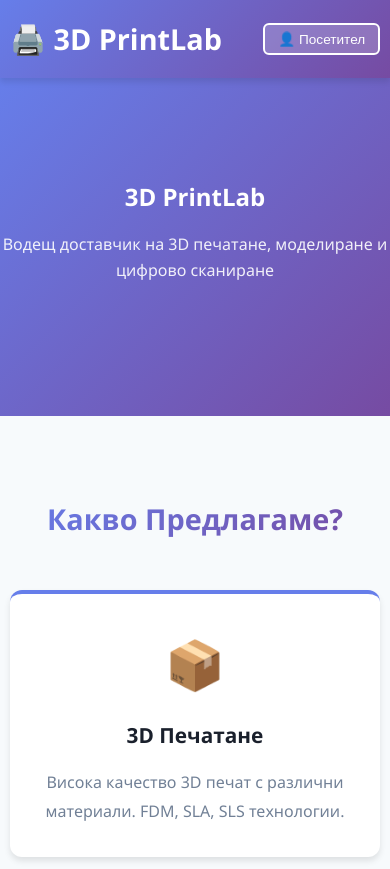
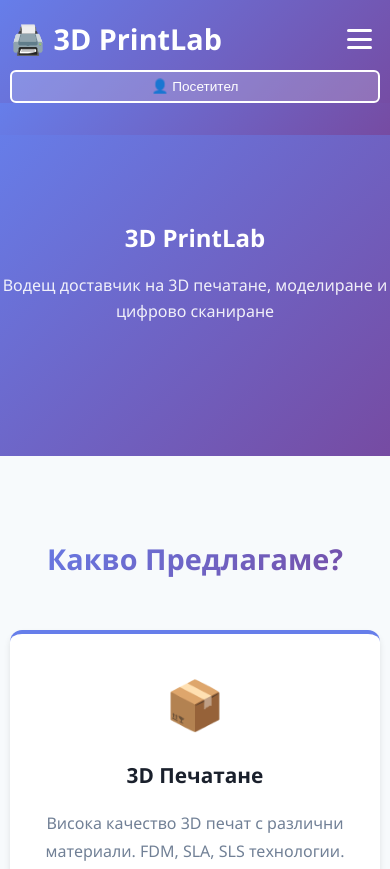
Before and after one commit to eng-FluBaR/3d-printing-site, a plain HTML site: page index.html in a window 390 px wide. Shown: the top 869 px of the page. Drawn offline with Linux system fonts and the light colour scheme.

Commit message:
Phone setup

```diff
--- a/css/style.css
+++ b/css/style.css
@@ -50,6 +50,7 @@ body {
     display: flex;
     justify-content: space-between;
     align-items: center;
+    gap: 1rem;
 }
 
 .nav-brand h1 {
@@ -71,10 +72,42 @@ body {
     color: var(--secondary-color);
 }
 
+/* Hamburger Menu */
+.hamburger {
+    display: none;
+    flex-direction: column;
+    background: none;
+    border: none;
+    cursor: pointer;
+    padding: 0.5rem;
+    gap: 0.35rem;
+}
+
+.hamburger span {
+    width: 25px;
+    height: 3px;
+    background: white;
+    border-radius: 2px;
+    transition: all 0.3s ease;
+}
+
+.hamburger.active span:nth-child(1) {
+    transform: rotate(45deg) translate(10px, 10px);
+}
+
+.hamburger.active span:nth-child(2) {
+    opacity: 0;
+}
+
+.hamburger.active span:nth-child(3) {
+    transform: rotate(-45deg) translate(7px, -7px);
+}
+
 .nav-menu {
     display: flex;
     list-style: none;
     gap: 2rem;
+    flex: 1;
 }
 
 .nav-menu a {
@@ -1614,6 +1647,48 @@ table tbody tr:hover {
 
 /* ==================== RESPONSIVE ==================== */
 @media (max-width: 768px) {
+    .hamburger {
+        display: flex;
+    }
+
+    .nav-menu {
+        position: absolute;
+        top: 100%;
+        left: 0;
+        right: 0;
+        background: linear-gradient(135deg, var(--primary-color) 0%, var(--secondary-color) 100%);
+        flex-direction: column;
+        gap: 0;
+        padding: 1rem 0;
+        max-height: 0;
+        overflow: hidden;
+        transition: max-height 0.3s ease;
+    }
+
+    .nav-menu.active {
+        max-height: 500px;
+    }
+
+    .nav-menu li {
+        border-bottom: 1px solid rgba(255, 255, 255, 0.1);
+    }
+
+    .nav-menu a {
+        display: block;
+        padding: 1rem;
+        border-bottom: none;
+    }
+
+    .navbar .container {
+        flex-wrap: wrap;
+        gap: 0.5rem;
+    }
+
+    .role-selector {
+        width: 100%;
+        order: 3;
+    }
+
     .nav-menu {
         gap: 0.5rem;
         font-size: 0.9rem;
@@ -1669,8 +1744,50 @@ table tbody tr:hover {
         padding: 0 10px;
     }
 
+    .hamburger {
+        display: flex;
+    }
+
     .nav-menu {
-        display: none;
+        position: absolute;
+        top: 100%;
+        left: 0;
+        right: 0;
+        background: linear-gradient(135deg, var(--primary-color) 0%, var(--secondary-color) 100%);
+        flex-direction: column;
+        gap: 0;
+        padding: 1rem 0;
+        max-height: 0;
+        overflow: hidden;
+        transition: max-height 0.3s ease;
+    }
+
+    .nav-menu.active {
+        max-height: 400px;
+    }
+
+    .nav-menu li {
+        border-bottom: 1px solid rgba(255, 255, 255, 0.1);
+    }
+
+    .nav-menu a {
+        display: block;
+        padding: 1rem;
+        border-bottom: none;
+    }
+
+    .navbar .container {
+        position: relative;
+    }
+
+    .role-selector {
+        width: 100%;
+        order: 3;
+    }
+
+    .role-btn {
+        width: 100%;
+        padding: 0.75rem;
     }
 
     .hero h2 {
--- a/index.html
+++ b/index.html
@@ -13,7 +13,15 @@
             <div class="nav-brand">
                 <a href="index.html"><h1>🖨️ 3D PrintLab</h1></a>
             </div>
-            <ul class="nav-menu">
+
+            <!-- Hamburger Button за мобилни -->
+            <button class="hamburger" id="hamburger" aria-label="Меню">
+                <span></span>
+                <span></span>
+                <span></span>
+            </button>
+
+            <ul class="nav-menu" id="navMenu">
                 <li><a href="index.html" class="active">Начало</a></li>
                 <li><a href="pages/services.html">Услуги</a></li>
                 <li><a href="pages/gallery.html">Галерия</a></li>
--- a/js/main.js
+++ b/js/main.js
@@ -1,4 +1,36 @@
 /* ==================== ГЛАВНИ СКРИПТОВЕ ==================== */
+
+// ==================== УПРАВЛЕНИЕ НА МОБИЛНИЯ НАВБАР ====================
+function initMobileMenu() {
+    const hamburger = document.getElementById('hamburger');
+    const navMenu = document.getElementById('navMenu');
+
+    if (!hamburger || !navMenu) return;
+
+    // Toggle меню при клик на hamburger
+    hamburger.addEventListener('click', function(e) {
+        e.stopPropagation();
+        hamburger.classList.toggle('active');
+        navMenu.classList.toggle('active');
+    });
+
+    // Затвори меню при клик на линк
+    const navLinks = navMenu.querySelectorAll('a');
+    navLinks.forEach(link => {
+        link.addEventListener('click', function() {
+            hamburger.classList.remove('active');
+            navMenu.classList.remove('active');
+        });
+    });
+
+    // Затвори меню при клик навън
+    document.addEventListener('click', function(e) {
+        if (!hamburger.contains(e.target) && !navMenu.contains(e.target)) {
+            hamburger.classList.remove('active');
+            navMenu.classList.remove('active');
+        }
+    });
+}
 
 // ==================== УПРАВЛЕНИЕ НА РОЛИТЕ ====================
 const ROLES = {
@@ -420,3 +452,4 @@ function getGalleryItems() {
 
 document.addEventListener('DOMContentLoaded', setupGalleryModal);
 document.addEventListener('DOMContentLoaded', loadFeaturedProjects);
+document.addEventListener('DOMContentLoaded', initMobileMenu);
```
Also changed, not shown: pages/about.html (+2 -1 lines), pages/calculator.html (+2 -1 lines), pages/contact.html (+2 -1 lines), pages/gallery.html (+2 -1 lines), pages/services.html (+2 -1 lines).
